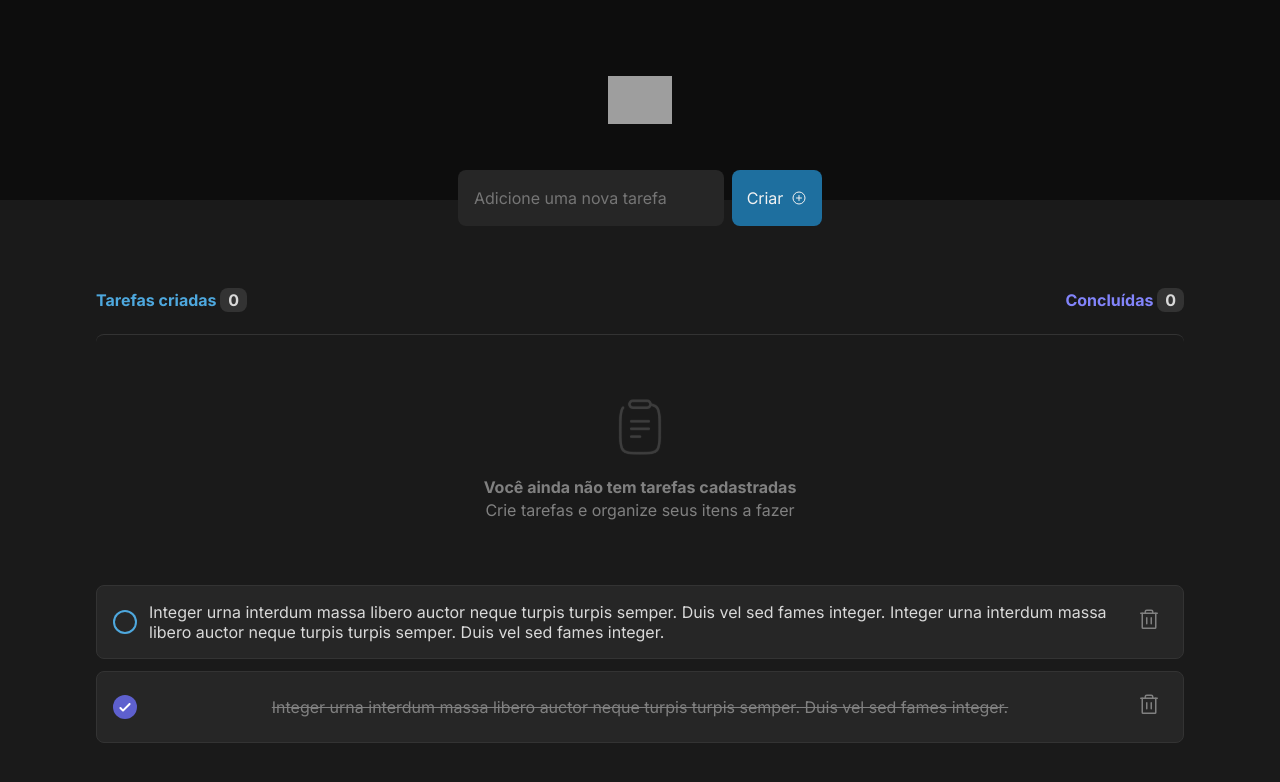
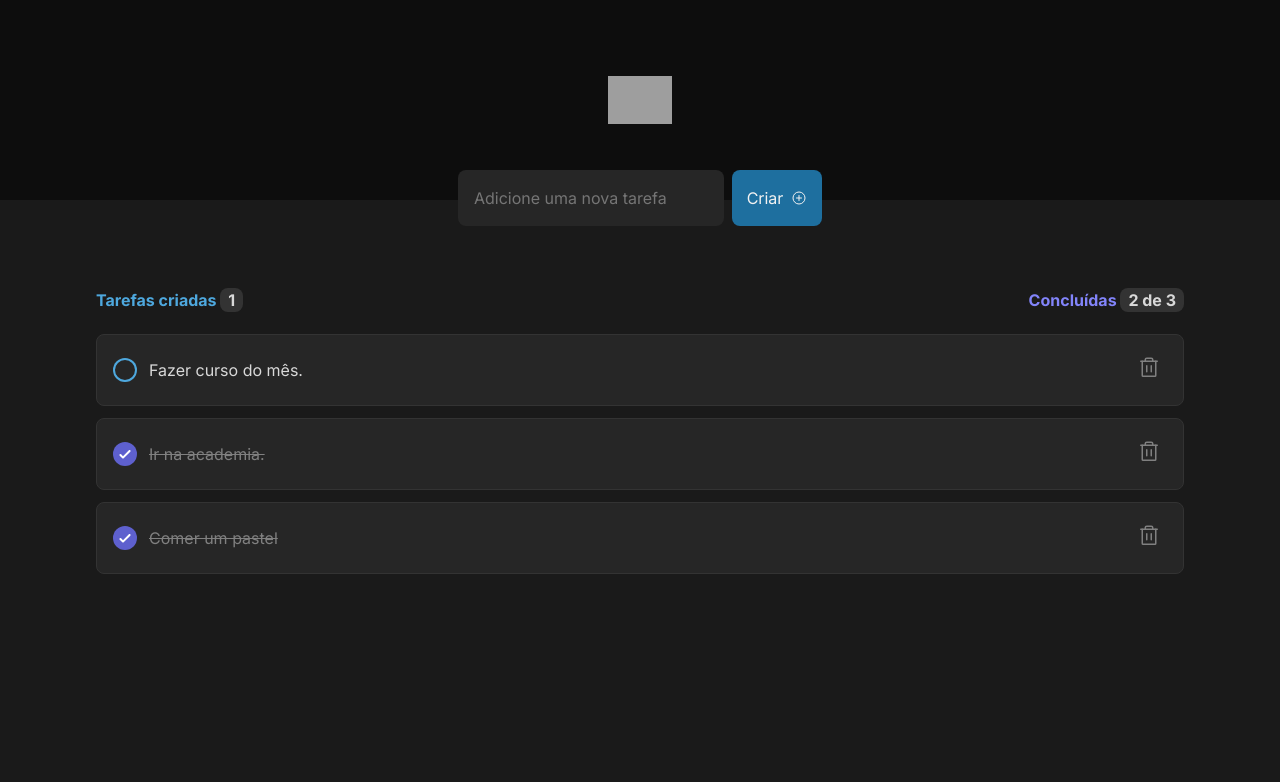
Before and after one commit to oseasmoreto/rocketseat-ignite-desafio-01-to-do, a React (Vite) app: page / in a window 1280 px wide. Shown: the top 782 px of the page. Built offline with nearby package versions, Linux system fonts and the light colour scheme; grey boxes are pictures that could not be loaded.

Commit message:
Adiciona dados em array aos componentes

```diff
--- a/src/components/TaskContainer/index.module.css
+++ b/src/components/TaskContainer/index.module.css
@@ -50,6 +50,11 @@
 
 .task + .task{
   margin-top: 0.75rem;
+}
+
+.task p{
+  width: 100%;
+  text-align:left;
 }
 
 .taskCompleted{
--- a/src/components/TaskContainer/index.tsx
+++ b/src/components/TaskContainer/index.tsx
@@ -6,34 +6,60 @@ import styles from './index.module.css';
 
 export function TaskContainer() {
 
-  const [tasks, setTasks] = useState([]);
+  const [tasks, setTasks] = useState([
+    {
+      id: 1,
+      completed: false,
+      content: "Fazer curso do mês."
+    }
+  ]);
+  const [completedTasks, setCompletedTasks] = useState([
+    {
+      id: 1,
+      completed: true,
+      content: "Ir na academia."
+    },
+    {
+      id: 2,
+      completed: true,
+      content: "Comer um pastel"
+    }]);
 
   return (
     <div className={styles.tasksContainer}>
       <div className={styles.info}>
-        <p className={styles.tasksCreated}>Tarefas criadas <span className={styles.counterTasks}>0</span></p>
-        <p className={styles.tasksCompleted}>Concluídas <span className={styles.counterTasks}>0</span></p>
+        <p className={styles.tasksCreated}>Tarefas criadas <span className={styles.counterTasks}>{ tasks.length }</span></p>
+        <p className={styles.tasksCompleted}>Concluídas <span className={styles.counterTasks}>{ completedTasks.length } de {completedTasks.length + tasks.length}</span></p>
       </div>
 
-      <NoTask />
+      {tasks.length == 0 && <NoTask /> }
 
+      {tasks.length > 0 &&
         <div className={styles.boxTasks}>
-          <div className={styles.task}>
+          { tasks.map(task =>{
+            return (
+              <div key={task.id} className={styles.task}>
                 <input type="checkbox" />
                 <p>
-              Integer urna interdum massa libero auctor neque turpis turpis semper. Duis vel sed fames integer.
-              Integer urna interdum massa libero auctor neque turpis turpis semper. Duis vel sed fames integer.
+                  { task.content}
                 </p>
                 <button className={styles.deleteTask}><Trash size="1.5rem" /></button>
               </div>
-          <div className={styles.task}>
-            <input type="checkbox" checked />
+            )
+          }) }
+          { completedTasks.map(task =>{
+            return (
+              <div key={task.id} className={styles.task}>
+                <input checked type="checkbox" />
                 <p className={ styles.taskCompleted }>
-              Integer urna interdum massa libero auctor neque turpis turpis semper. Duis vel sed fames integer.
+                  { task.content}
                 </p>
                 <button className={styles.deleteTask}><Trash size="1.5rem" /></button>
               </div>
+            )
+          }) }
         </div>
+      }
     </div>
   )
 }
```
Lines whose indentation alone changed are shown as unchanged.
